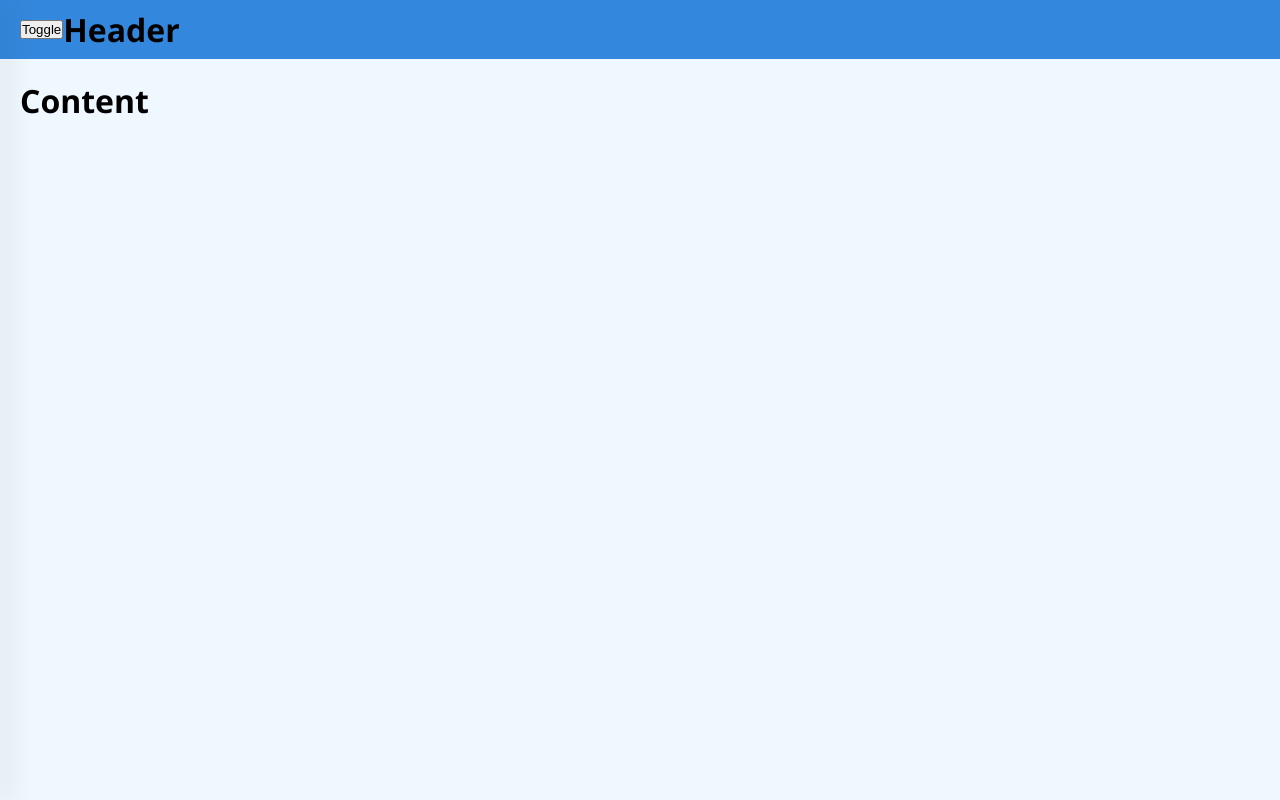
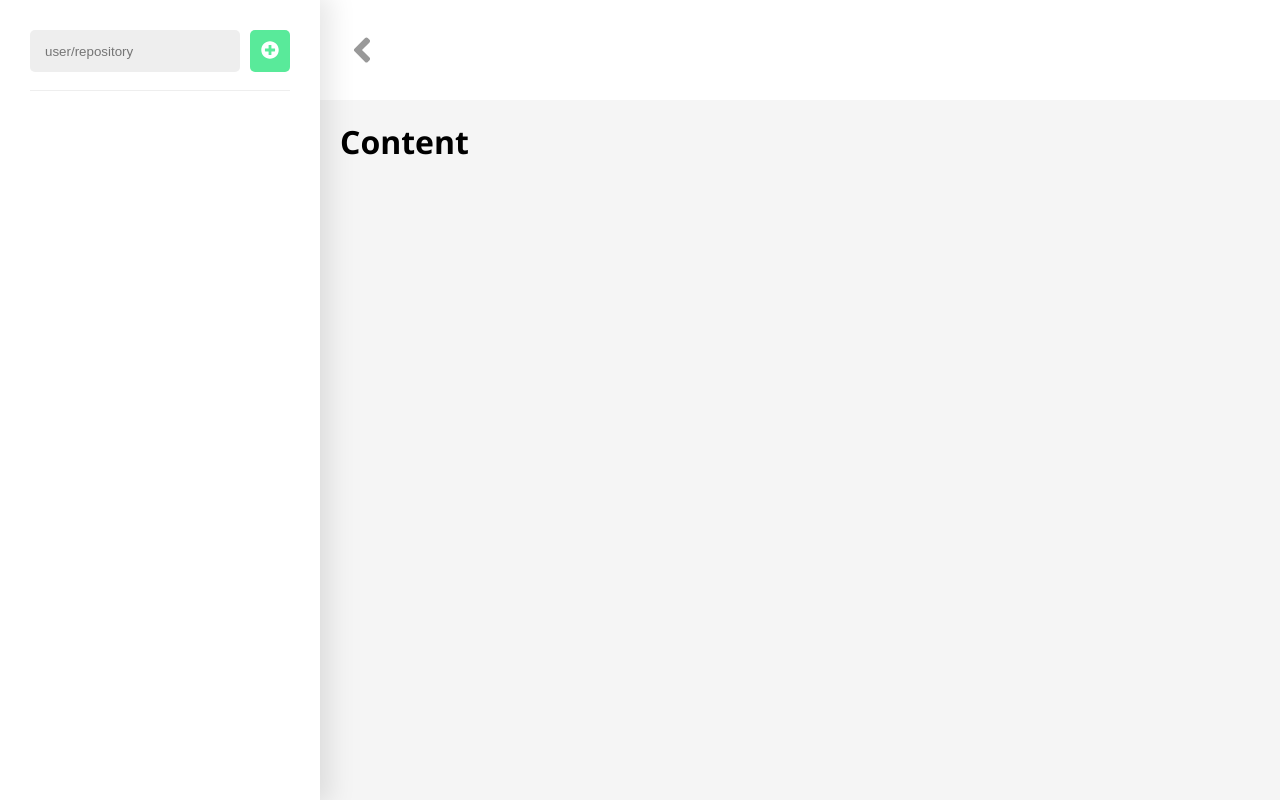
Before and after one commit to pellizzetti/goreact-desafio-02, a React (Create React App) app: page / in a window 1280 px wide. Built offline with nearby package versions, Linux system fonts and the light colour scheme.

Commit message:
Add estilo e funcionalidade ao header

```diff
--- a/src/pages/Home/index.js
+++ b/src/pages/Home/index.js
@@ -1,16 +1,59 @@
-import React, { Fragment } from 'react';
+import React, { Component, Fragment } from 'react';
+import { FontAwesomeIcon } from '@fortawesome/react-fontawesome';
+import { faAngleLeft, faAngleRight } from '@fortawesome/free-solid-svg-icons';
 
 import { Container, Header, Content } from './styles';
 
 import SideBar from '../../components/SideBar';
 
-const Home = () => (
+export default class Home extends Component {
+  state = {
+    selectedRepository: null,
+    isSideBarOpen: true,
+  }
+
+  handleSelectedRepository = (repository) => {
+    this.setState({ selectedRepository: repository });
+  }
+
+  handleSideBarStatus = () => {
+    const { isSideBarOpen } = this.state;
+    const sideBarOpen = !isSideBarOpen;
+    this.setState({ isSideBarOpen: sideBarOpen });
+  }
+
+  render() {
+    const { selectedRepository, isSideBarOpen } = this.state;
+
+    return (
       <Fragment>
-    <SideBar />
+        <SideBar
+          handleSelectedRepository={this.handleSelectedRepository}
+          isOpen={isSideBarOpen}
+        />
         <Container>
           <Header>
-        <button type="button">Toggle</button>
-        <h1>Header</h1>
+            <FontAwesomeIcon
+              icon={isSideBarOpen ? faAngleLeft : faAngleRight}
+              color="#999"
+              onClick={this.handleSideBarStatus}
+            />
+            {selectedRepository && (
+              <Fragment>
+                <img src={selectedRepository.owner.avatar_url} alt={selectedRepository.full_name} />
+                <div>
+                  <strong>
+                    {selectedRepository.name}
+                  </strong>
+                  <span>
+                    {selectedRepository.owner.login}
+                  </span>
+                </div>
+                <select>
+                  <option value="Abertas">Abertas</option>
+                </select>
+              </Fragment>
+            )}
           </Header>
           <Content>
             <h1>Content</h1>
@@ -18,5 +61,5 @@ const Home = () => (
         </Container>
       </Fragment>
     );
-
-export default Home;
+  }
+}
--- a/src/pages/Home/styles.js
+++ b/src/pages/Home/styles.js
@@ -11,11 +11,48 @@ export const Header = styled.header`
   display: flex;
   flex-direction: row;
   align-items: center;
-  height: 64px;
-  padding-left: 20px;
-  background-color: #38d;
+  height: 100px;
+  padding: 30px;
+  background-color: #FFF;
+
+  svg {
+    width: 1.5em !important;
+    height: 100%;
+    cursor: pointer;
+  }
+
+  img {
+    width: 45px;
+    height: 45px;
+    margin-left: 10px;
+  }
+
+  div {
+    margin-left: 10px;
+    text-align: left;
+    flex: 1;
+
+    strong {
+      display: block;
+      color: #333;
+      font-size: 16px;
+    }
+
+    span {
+      color: #666;
+      font-size: 14px;
+    }
+  }
+
+  select {
+    border: 1px solid #DDD;
+    padding: 0 15px;
+    height: 42px;
+    flex-grow: 0.2;
+  }
 `;
 
 export const Content = styled(Container)`
+  background-color: #F5F5F5;
   padding: 20px;
 `;
```
Lines whose indentation alone changed are shown as unchanged.
